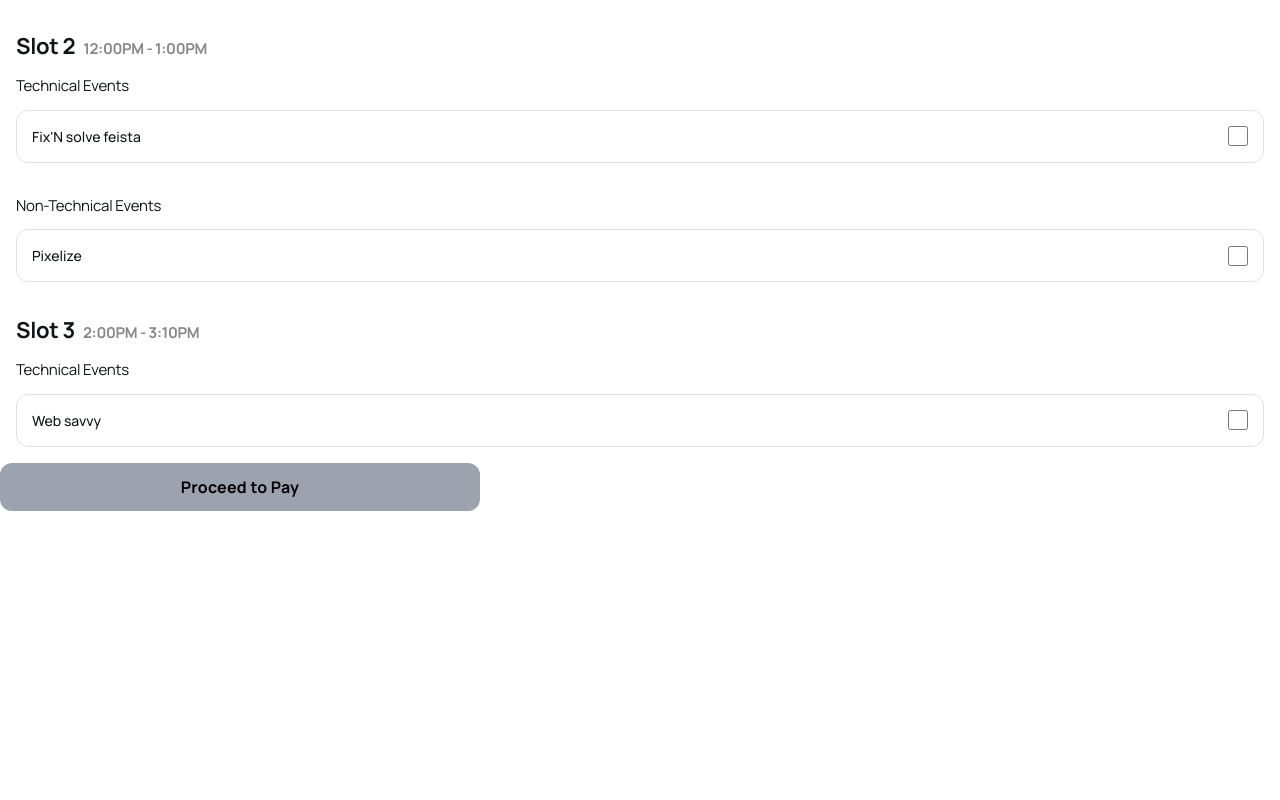
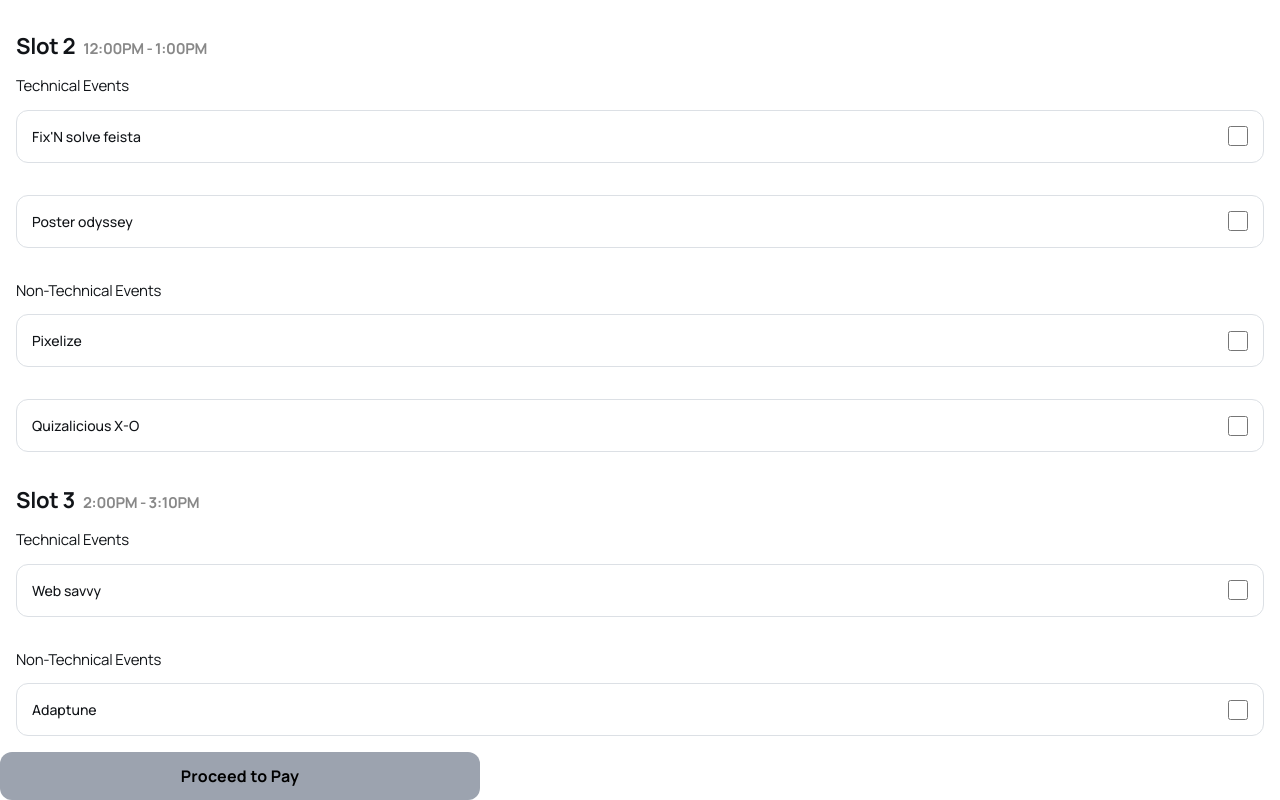
Before and after one commit to Gokulkumar4000/frontend-symposium, a Next.js app: page / in a window 1280 px wide. Shown: the part 928-1728 px from the top of the page. Before the commit the page ends 1439 px from the top, so only its background shows below. Built offline with nearby package versions, Linux system fonts and the light colour scheme.

Commit message:
Update page.tsx

```diff
--- a/app/page.tsx
+++ b/app/page.tsx
@@ -188,15 +188,27 @@ const Home: React.FC = () => {
         slotType="Technical Events"
         SlotTime="12:00PM - 1:00PM"
         events={[{time: '12:00PM - 1:00PM', name: 'Fix\'N solve feista', type: 'Technical'}]}
-        selectedEvent={slot2Selected}
-        onSelectionChange={setSlot2Selected}
+        selectedEvent={slot2Selected} // Track Slot 2 selection
+        onSelectionChange={setSlot2Selected} // Handle Slot 2 selection change
+      />
+      <EventSelection
+        SlotTime="12:00PM - 1:00PM"
+        events={[{time: '12:00PM - 1:00PM', name: 'Poster odyssey', type: 'Technical'}]}
+        selectedEvent={slot2Selected} // Track Slot 2 selection
+        onSelectionChange={setSlot2Selected} // Handle Slot 2 selection change
       />
       <EventSelection
         slotType="Non-Technical Events"
         SlotTime="12:00PM - 1:00PM"
         events={[{time: '12:00PM - 1:00PM', name: 'Pixelize', type: 'Non-Technical'}]}
-        selectedEvent={slot2Selected}
-        onSelectionChange={setSlot2Selected}
+        selectedEvent={slot2Selected} // Track Slot 2 selection
+        onSelectionChange={setSlot2Selected} // Handle Slot 2 selection change
+      />
+      <EventSelection
+        SlotTime="12:00PM - 1:00PM"
+        events={[{ time: '12:00PM - 1:00PM', name: 'Quizalicious X-O', type: 'Non-Technical'}]}
+        selectedEvent={slot2Selected} // Track Slot 2 selection
+        onSelectionChange={setSlot2Selected} // Handle Slot 2 selection change
       />
       <EventSelection
         slotTitle="Slot 3"
@@ -206,7 +218,13 @@ const Home: React.FC = () => {
         selectedEvent={slot3Selected}
         onSelectionChange={setSlot3Selected}
       />
-
+      <EventSelection
+        slotType="Non-Technical Events"
+        SlotTime="2:00PM - 3:10PM"
+        events={[{  time: '2:00PM - 3:10PM', name: 'Adaptune', type: 'Non-Technical' }]}
+        selectedEvent={slot3Selected}
+        onSelectionChange={setSlot3Selected}
+      />
       {!upiLink && (
         <ProceedButton
           disabled={isButtonDisabled}
```
